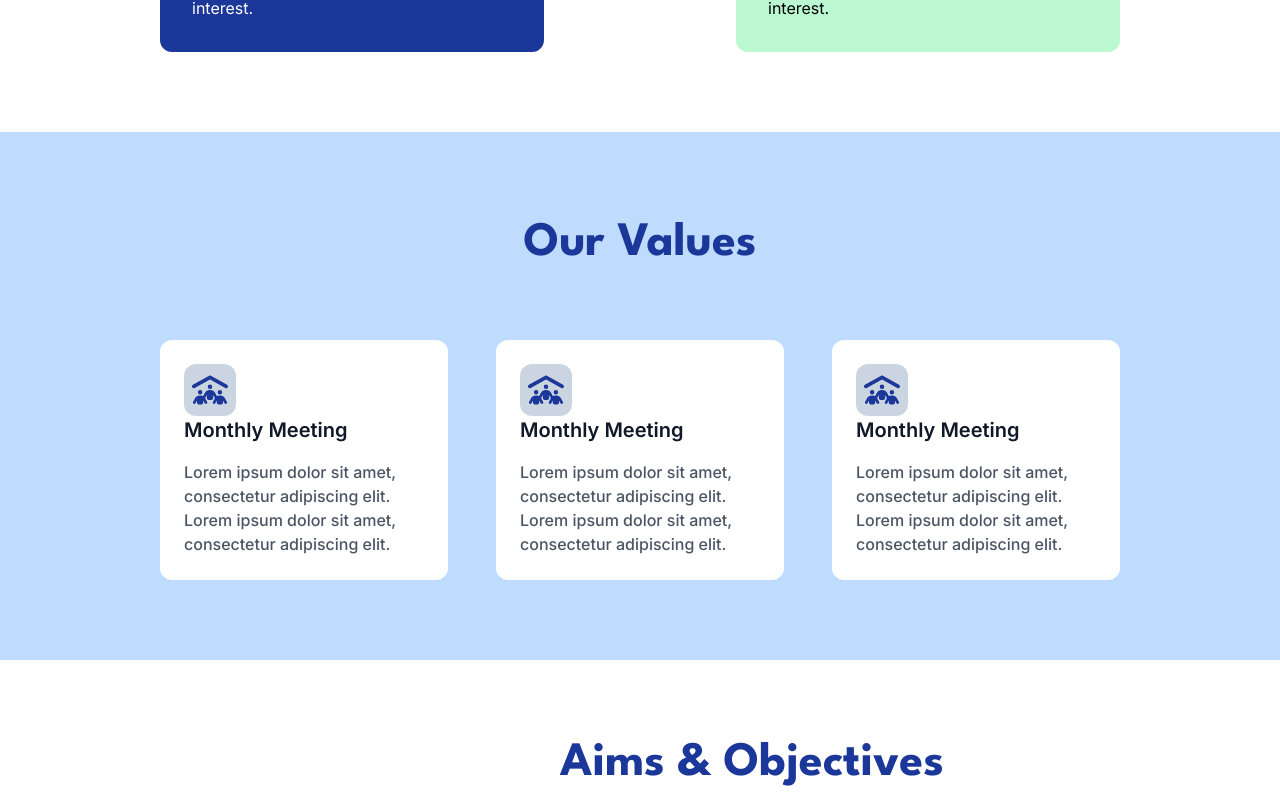
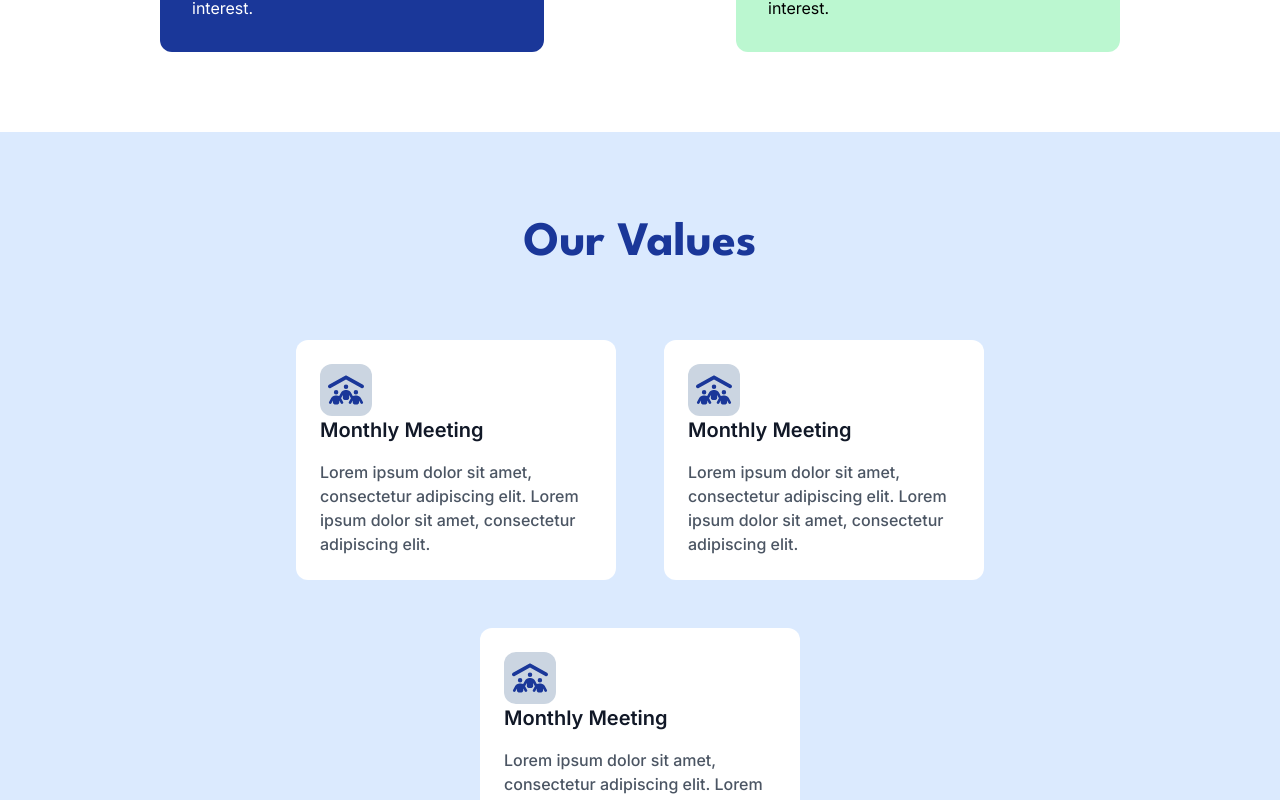
Before and after one commit to Edema-wxd/ican-frontend, a Next.js app: page /about-us in a window 1280 px wide. Shown: the part 997-1797 px from the top of the page. Built offline with nearby package versions, Linux system fonts and the light colour scheme; a web font is replaced by a local one.

Commit message:
Media styling for How it works page

```diff
--- a/src/components/genui/Infocard.jsx
+++ b/src/components/genui/Infocard.jsx
@@ -11,7 +11,7 @@ function Infocard({
 }) {
   console.log(data);
   return (
-    <div className=" w-full p-4 sm:py-20 sm:px-40 bg-blue-200 flex flex-col items-center justify-center gap-16 ">
+    <div className=" w-full p-4 sm:py-20 sm:px-40 bg-green-100 sm:bg-blue-100 flex flex-col items-center justify-center gap-16 ">
       <div className="flex flex-col w-fit items-center gap-2">
         <h5 className="font-bold font-sans text-black text-lg sm:text-xl text-center">
           {subtitle}
@@ -21,7 +21,7 @@ function Infocard({
         </h4>
         <p>{addtxt}</p>
       </div>
-      <div className="flex flex-row gap-12 items-center justify-center">
+      <div className="flex flex-col sm:flex-row flex-wrap gap-12 items-center justify-center">
         <Itemcard
           name={"Monthly Meeting"}
           info={
```
